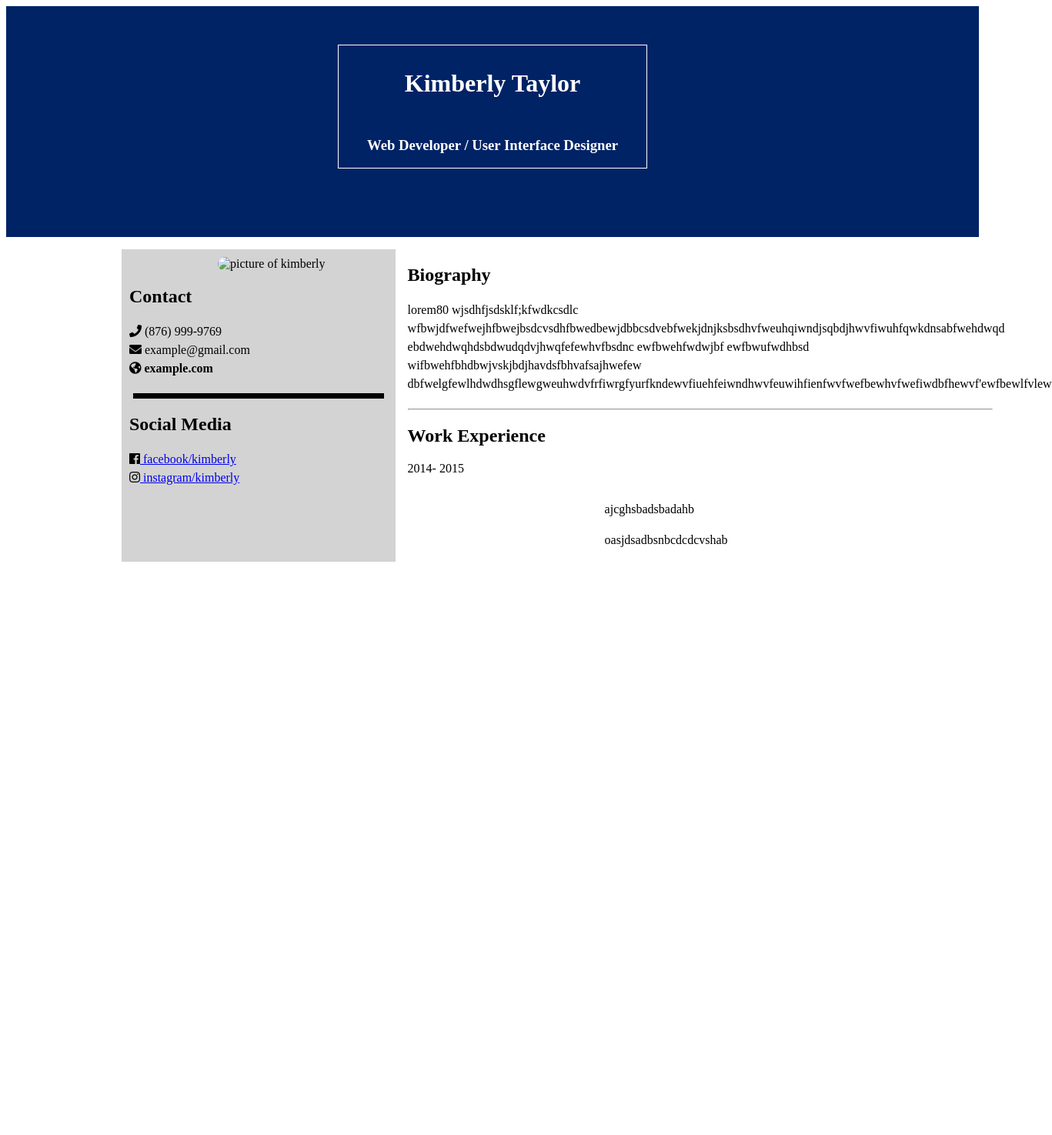
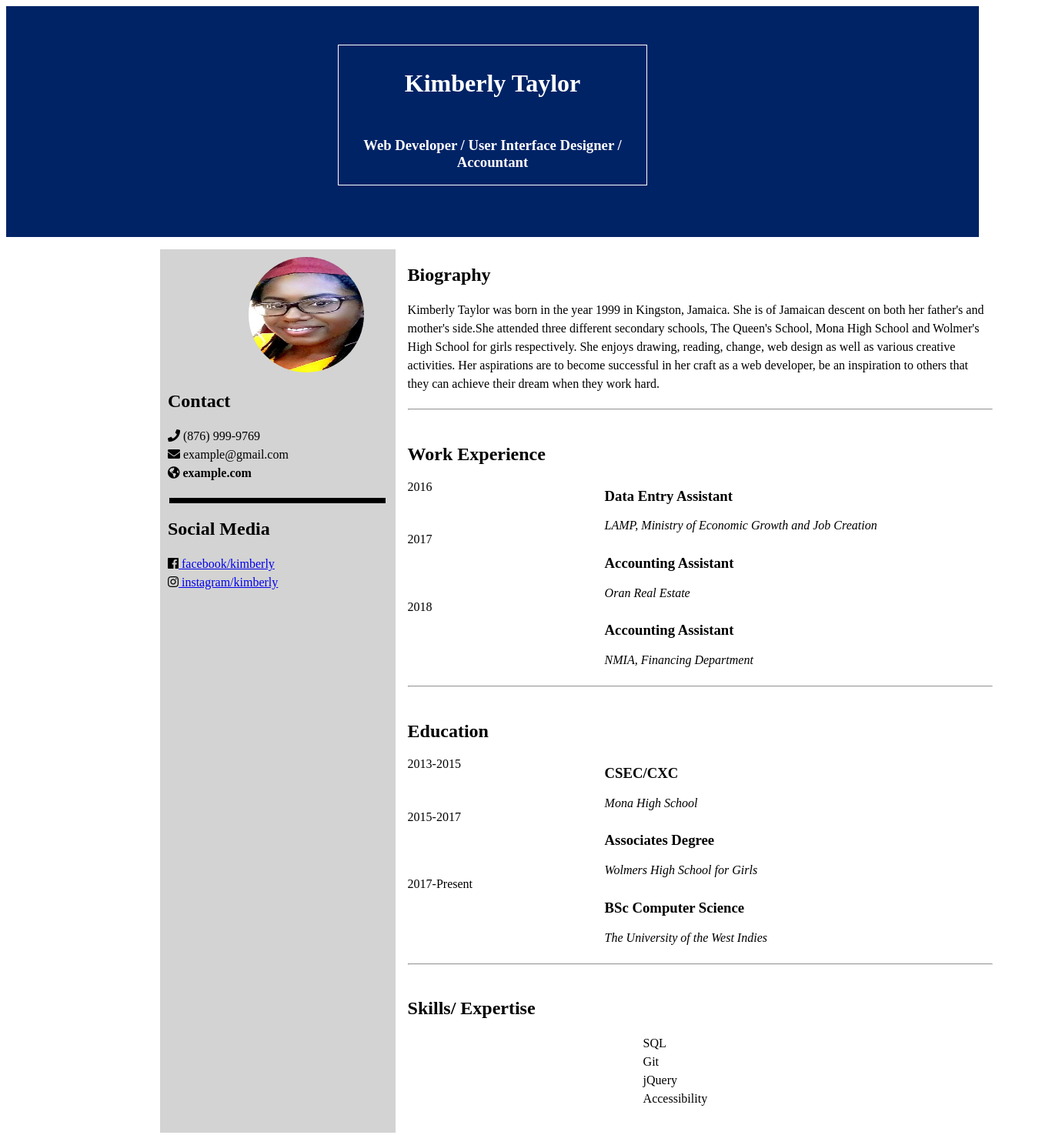
Before and after one commit to kimberly3/kimberly3.github.io, a plain HTML site: page index.html in a window 1280 px wide. Shown: the whole page at 77% size, 1367 px wide, since content can reach past the window. Before the commit the page ends 800 px from the top, so only its background shows below. Drawn offline with Linux system fonts and the light colour scheme.

Commit message:
Second update

```diff
--- a/index.html
+++ b/index.html
@@ -7,17 +7,17 @@
 
 </head>
 <body>
-	<div id="three">
-	<div id="ting">
+	<div id="firstid">
+	<div id="secondid">
 		<div class="parent">
 			<div class="div1"><h1> Kimberly Taylor </h1></div>
-			<div class="div2"><h3> Web Developer / User Interface Designer</h3></div>
+			<div class="div2"><h3> Web Developer / User Interface Designer / Accountant</h3></div>
 		</div>
 	</div>
 
 	<div class="wrapper">
 		<div class="first">
-			<img src="IMG/uwi.jpg"  alt="picture of kimberly" class="imag" >
+			<img src="grad1.jpg"  alt="picture of kimberly" class="imag" >
 			<h2><strong>Contact</strong></h2>
 			<li><i class="fas fa-phone"></i> (876) 999-9769</li>
 			<li><i class="fas fa-envelope"></i>  example@gmail.com</li>
@@ -28,29 +28,64 @@
 			<li><i class="fab fa-facebook"><a href="https://www.facebook.com/kimberly.taylor.31945243">   facebook/kimberly </a></i></li>
 			<li><i class="fab fa-instagram" ></i><a href="https://www.instagram.com/kasay16/">   instagram/kimberly</a></li>
 		</div>
+
 		<div class="bigr" >
 			<h2> Biography </h2>
-				<p>lorem80 wjsdhfjsdsklf;kfwdkcsdlc
-				wfbwjdfwefwejhfbwejbsdcvsdhfbwedbewjdbbcsdvebfwekjdnjksbsdhvfweuhqiwndjsqbdjhwvfiwuhfqwkdnsabfwehdwqd
-				ebdwehdwqhdsbdwudqdvjhwqfefewhvfbsdnc ewfbwehfwdwjbf ewfbwufwdhbsd wifbwehfbhdbwjvskjbdjhavdsfbhvafsajhwefew
-				dbfwelgfewlhdwdhsgflewgweuhwdvfrfiwrgfyurfkndewvfiuehfeiwndhwvfeuwihfienfwvfwefbewhvfwefiwdbfhewvf'ewfbewlfvlew
+			<p>Kimberly Taylor was born in the year 1999 in Kingston, Jamaica. She is of Jamaican descent on both her father's and mother's side.She attended three different secondary schools, The Queen's School, Mona High School and Wolmer's High School for girls respectively. She enjoys drawing, reading, change, web design as well as various creative activities. Her aspirations are to become successful in her craft as a web developer, be an inspiration to others that they can achieve their dream when they work hard.
 			</p>
 			<h2></h2>
+
 			<hr width="100%" />
 
 
 				<div class="section-title">
 					<h2> Work Experience</h2>
 					<div class="content">
-							<span class= "date"> 2014- 2015</span>
-								<h3>Job Title</h3>
-								<p>ajcghsbadsbadahb</p>
-								<p>oasjdsadbsnbcdcdcvshab</p>
+						<span class= "date"> 2016</span>
+						<h3>Data Entry Assistant</h3>
+						<address>LAMP, Ministry of Economic Growth and Job Creation</address>
+
+						<span class= "date"> 2017</span>
+						<h3>Accounting Assistant</h3>
+						<address>Oran Real Estate</address>
+
+						<span class= "date"> 2018</span>
+						<h3>Accounting Assistant</h3>
+						<address>NMIA, Financing Department</address>
+
 					</div>
 				</div>
+				<hr width="100%" />
 
+				<div class="section-title">
+					<h2> Education</h2>
+					<div class="content">
+						<span class= "date"> 2013-2015</span>
+						<h3>CSEC/CXC</h3>
+						<address>Mona High School</address>
 
+						<span class= "date"> 2015-2017</span>
+						<h3>Associates Degree</h3>
+						<address>Wolmers High School for Girls</address>
 
+						<span class= "date"> 2017-Present</span>
+						<h3>BSc Computer Science</h3>
+						<address>The University of the West Indies</address>
+					</div>
+				</div>
+				<hr width="100%" />
+
+				<div class="section-title">
+					<h2> Skills/ Expertise</h2>
+					<div class="content">
+						<ul>
+							<li>SQL</li>
+							<li>Git</li>
+							<li>jQuery</li>
+							<li>Accessibility</li>
+						</ul>
+					</div>
+				</div>
 			</div>
 	</div>
 
--- a/style.css
+++ b/style.css
@@ -2,9 +2,11 @@ body {
 	background: white;
 	font-family: Merriweather;
 	display: flex;
+
 }
 
-#three #ting .parent  {
+
+#firstid #secondid .parent  {
 	text-align: center;
 	background-color: #002366;
 	border: 1px solid white;
@@ -16,15 +18,16 @@ body {
   	display: flex;
   	flex-flow: column wrap;
 }
-#ting{
+#secondid{
 	background-color: #002366;
 	width: 100%;
 	height: 300px;
-	poition: relative;
+	position: relative;
 }
-#three{
+#firstid{
 	display: grid;
 	grid-gap: 1em;
+
 
 }
 
@@ -34,15 +37,22 @@ body {
 	color: #000;
 	height: 1px;
 	width: 90%;
+}
 
-
+.content h3{
+	color: black;
 }
 .content{
 	width: 32em;
 	margin: 0 0 0 16em;
 }
+
+.section-title {
+	margin: 0;
+	padding: 1em 0;
+}
 .date{
-	float:left;
+	float: left;
 	font-size: 1em;
 	margin: 0 0 0 -16em;
 	text-align: right;
@@ -54,10 +64,16 @@ body {
 	grid-gap: 1em;
 	top: 50px;
 }
+/*<ul>
+							<li>HTML</li>
+							<li>CSS</li>
+							<li>JavaScript</li>
+							<li>PHP</li>
+						</ul>*/
 
 .wrapper .first{
-	background: lightgrey;
-	margin-left: 150px;
+	background: lightgray;
+	margin-left: 200px;
 
 }
 
@@ -69,14 +85,16 @@ body {
 
 .bigr p{
 	line-height: 24px;
+	flex-flow: column wrap;
+	padding-left: 0 1em;
 }
 
 .wrapper .first .imag{
-	width: 128px;
-	height: 128px;
+	width: 150px;
+	height: 150px;
 	border-radius: 100px;
 	margin-top: 10px;
-	margin-left: 125px;
+	margin-left: 115px;
 
 
 }
```
Also changed, not shown: grad1.jpg (added). Lines whose indentation alone changed are shown as unchanged.
